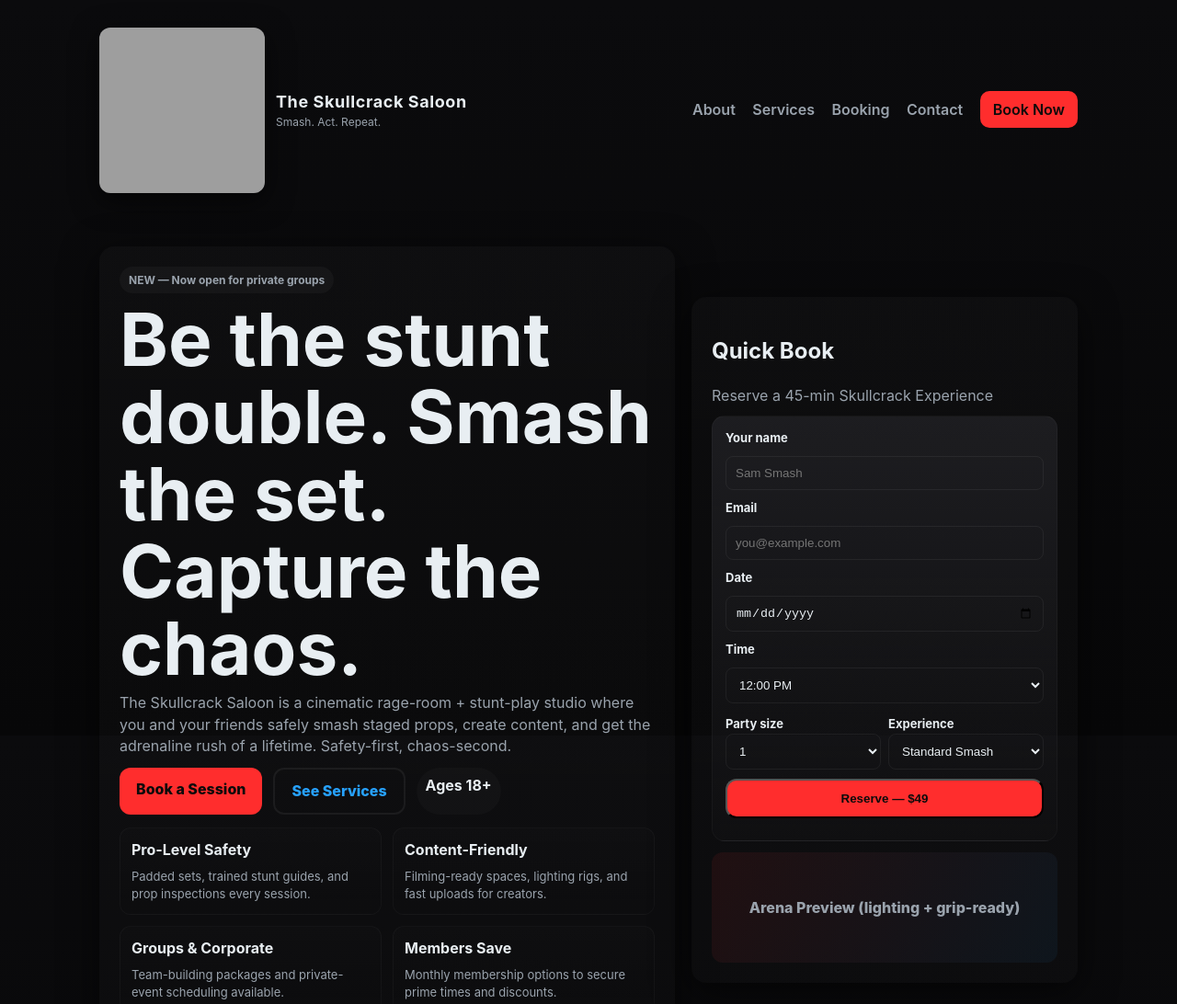
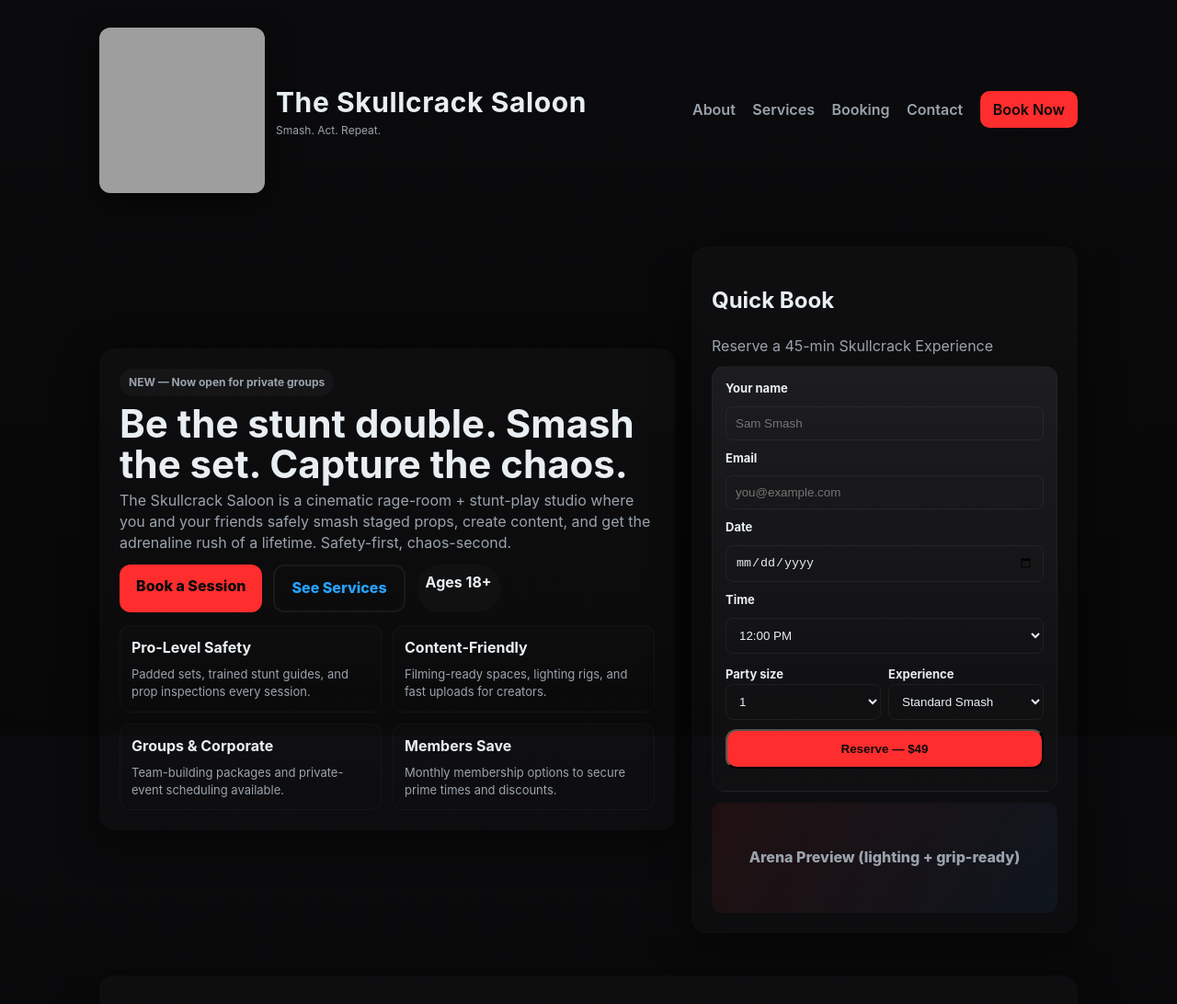
Before and after one commit to kkatriinaS/skullcrack_saloon, a plain HTML site: page index.html in a window 1280 px wide. Shown: the top 1092 px of the page at 92% size. Drawn offline with Linux system fonts and the light colour scheme; grey boxes are pictures that could not be loaded.

Commit message:
Update index.html

```diff
--- a/index.html
+++ b/index.html
@@ -44,7 +44,7 @@
   background: url("images/logo.png") center/cover no-repeat;
   box-shadow: 0 8px 30px rgba(0, 0, 0, 0.6);
 }
-    .site-title{font-size:18px;font-weight:700;letter-spacing:0.6px}
+    .site-title{font-size:30px;font-weight:700;letter-spacing:0.6px}
     nav{margin-left:auto}
     nav a{color:var(--muted);text-decoration:none;margin-left:14px;font-weight:600}
     nav a.cta{background:var(--accent-red);color:#0b0b0b;padding:10px 14px;border-radius:10px}
@@ -53,7 +53,7 @@
     .hero{display:grid;grid-template-columns:1fr;gap:18px;padding:20px 0;align-items:center}
     .hero-card{background:linear-gradient(180deg, rgba(255,255,255,0.02), rgba(255,255,255,0.01));border-radius:var(--radius);padding:22px;box-shadow:0 10px 40px rgba(0,0,0,0.6)}
     .kicker{display:inline-block;background:var(--glass);padding:6px 10px;border-radius:999px;color:var(--muted);font-weight:700;font-size:12px}
-    h1{margin:8px 0 6px;font-size:40px;line-height:1.05}
+    h1{margin:8px 0 6px;font-size:28px;line-height:1.05}
     p.lead{color:var(--muted);margin:0 0 12px}
     .hero-cta{display:flex;gap:12px;flex-wrap:wrap}
     .btn{display:inline-block;padding:12px 18px;border-radius:12px;font-weight:800;text-decoration:none}
@@ -87,7 +87,7 @@
     }
 
     @media(min-width:1120px){
-      h1{font-size:80px}
+      h1{font-size:42px}
       .logo{width:180px;height:180px;font-size:28px}
     }
 
```
